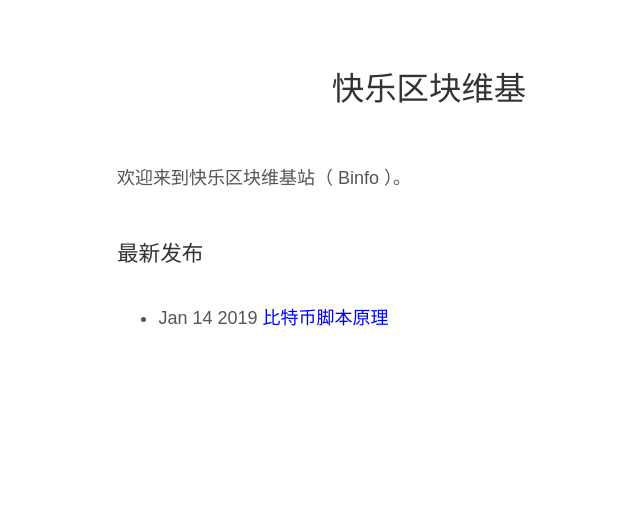
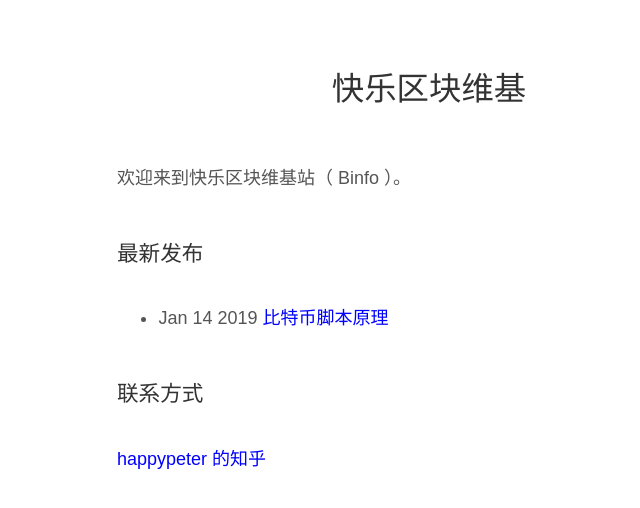
Before and after one commit to happypeter/binfo, a Jekyll site: the page built from index.markdown, in a window 1280 px wide. Shown: the top 508 px of the page, without its empty margins (211-851 px from the left). Built offline with Jekyll 4.4.1, drawn with Linux system fonts in a browser that asks for light colours.

Commit message:
add contact and modify a typo

```diff
--- a/_layouts/post.html
+++ b/_layouts/post.html
@@ -17,7 +17,7 @@
     <h1 class="title">{{ page.title }}</h1>
     {{ content }} <br />
     <a href="https://github.com/happypeter/binfo/blob/gh-pages/{{ page.name }}"
-      >eidt on GitHub</a
+      >Edit on GitHub</a
     >
   </div>
 </html>
--- a/index.markdown
+++ b/index.markdown
@@ -8,3 +8,7 @@ title: 快乐区块维基
 ## 最新发布
 
 - Jan 14 2019 [比特币脚本原理](bitcoin-scripts.html)
+
+## 联系方式
+
+[happypeter 的知乎](https://www.zhihu.com/people/peterlovemoney/activities)
```
